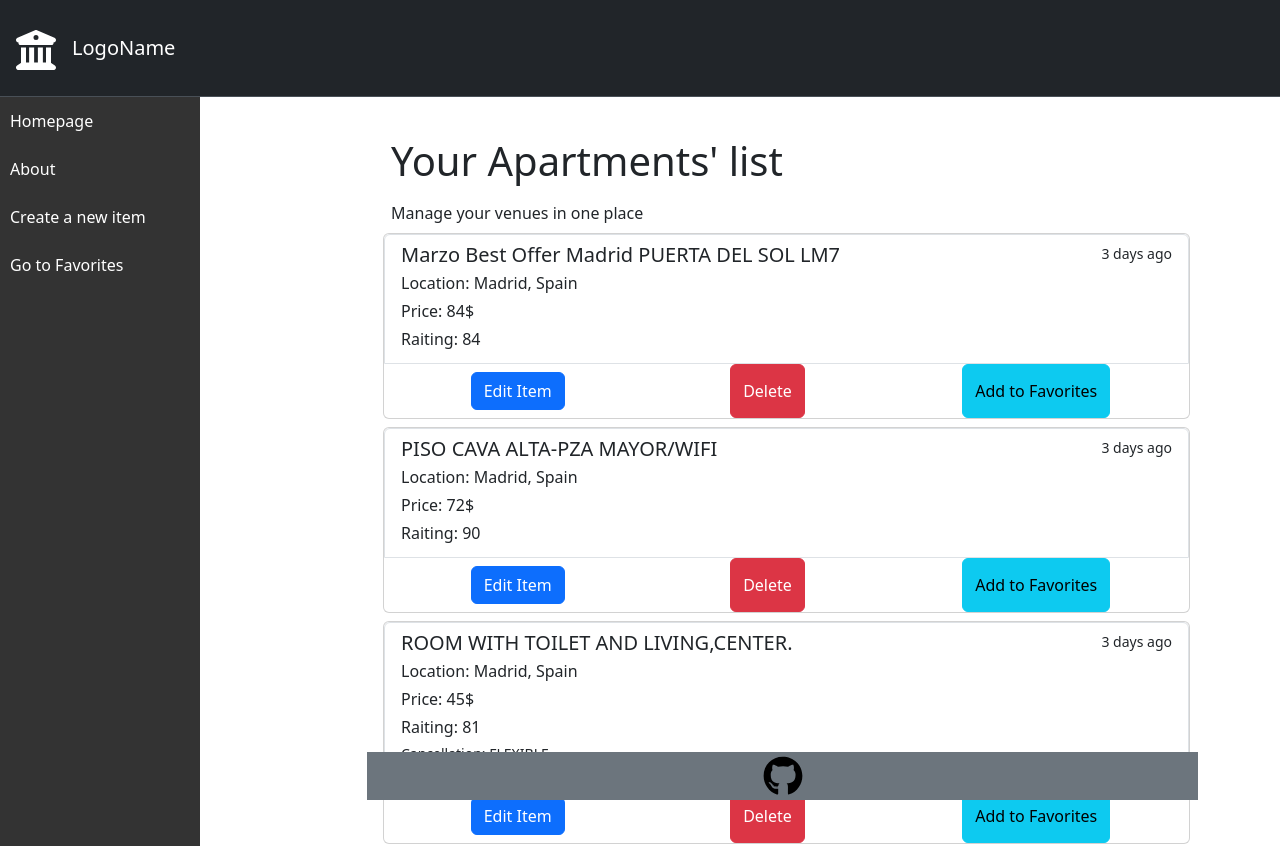
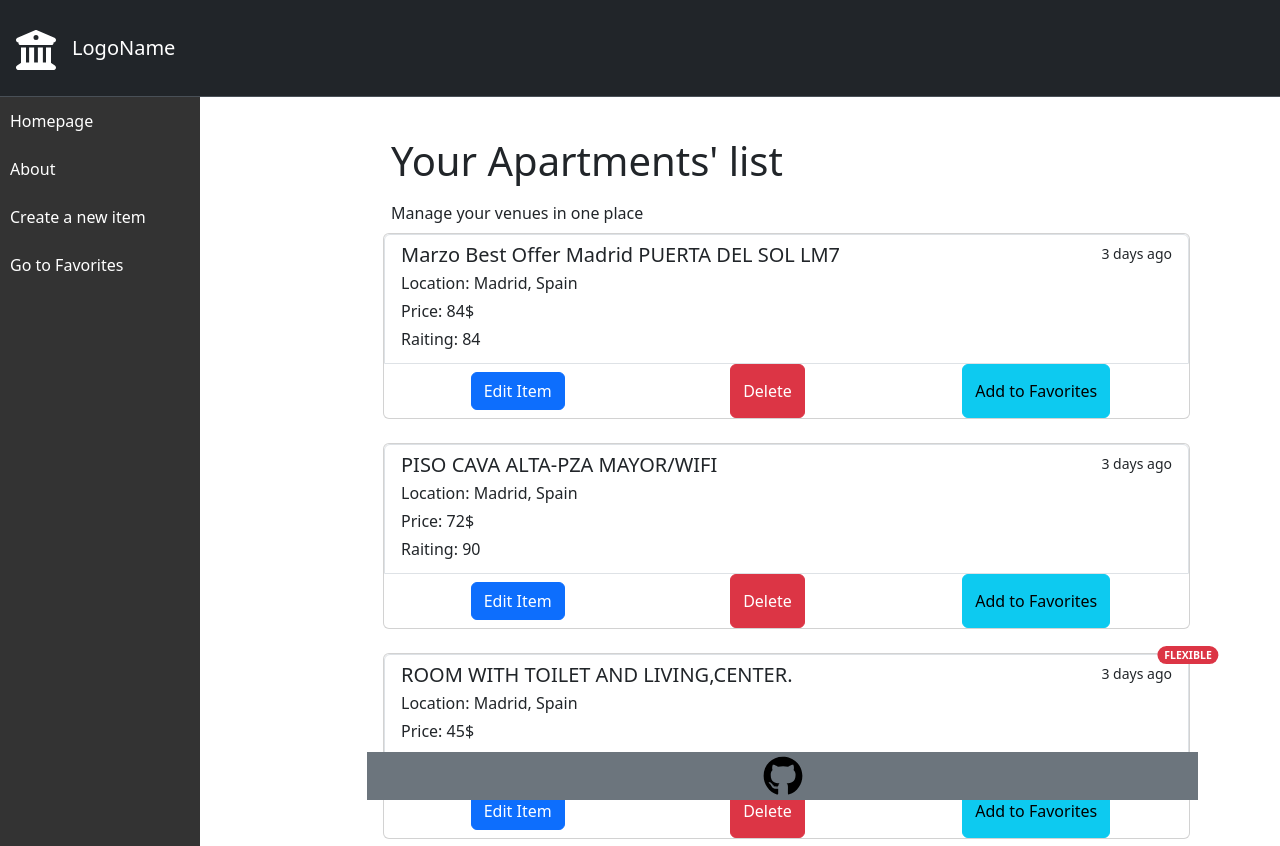
Before and after one commit to Ahmd-zaidan8a8/Apartment-Rentals-Admin, a React (Vite) app: page / in a window 1280 px wide. Shown: the top 846 px of the page. Built offline with nearby package versions, Linux system fonts and the light colour scheme.

Commit message:
implement the flexible badge

```diff
--- a/src/components/ListItem.jsx
+++ b/src/components/ListItem.jsx
@@ -1,8 +1,8 @@
 import { Link } from "react-router-dom";
 
-const ListItem = ({ item, onDelete , handleAddtoFavorites }) => {
+const ListItem = ({ item, onDelete, handleAddtoFavorites }) => {
   return (
-    <div className="card mb-2">
+    <div className="card mb-4">
       <Link
         to={`/items/${item.id}`}
         className="list-group-item list-group-item-action"
@@ -20,7 +20,9 @@
         <p className="mb-1">Raiting: {item["review_scores_rating"]}</p>
         <small>
           {item.cancellation_policy === "flexible" && (
-            <p>Cancellation: FLEXIBLE</p>
+            <span class="position-absolute top-0 start-100 translate-middle badge rounded-pill bg-danger">
+              FLEXIBLE
+            </span>
           )}
         </small>
       </Link>
```
